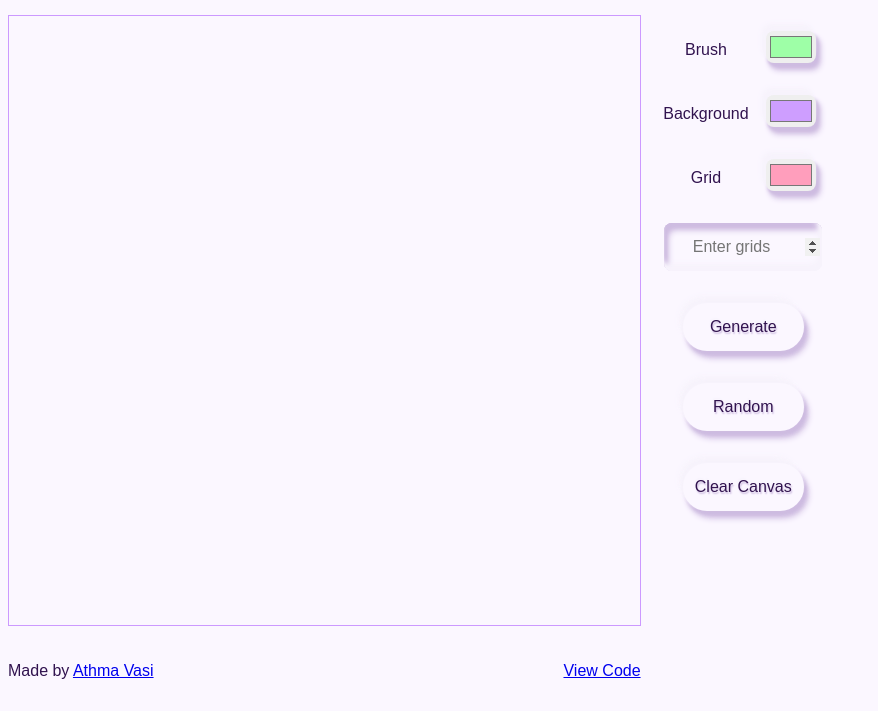
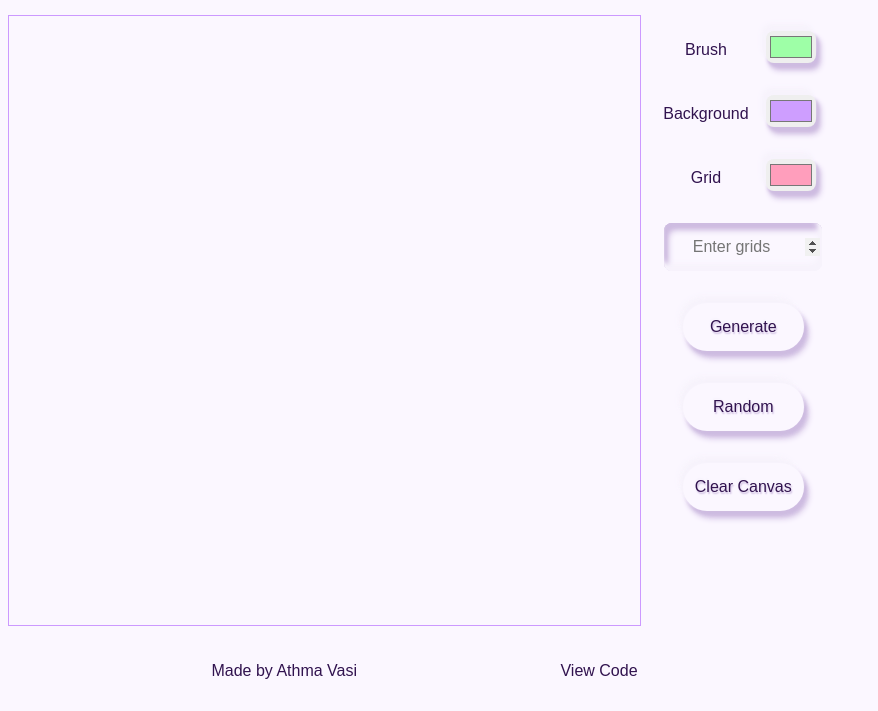
Before and after one commit to Athma-Vasi/Etch-A-Sketch, a plain HTML site: page index.html in a window 1280 px wide. Shown: the part 115-826 px from the top of the page, without its empty margins (0-878 px from the left). Drawn offline with Linux system fonts and the light colour scheme.

Commit message:
add github repo links, adjust footer

```diff
--- a/style.css
+++ b/style.css
@@ -126,8 +126,10 @@ label {
   background-color: var(--clr-bkgd);
   box-shadow: -1.6px -2.6px 2.6px var(--clr-shadow-light),
     -2.6px -4.2px 4.2px var(--clr-shadow-light),
-		-4.2px -6.9px 6.9px var(--clr-shadow-light), 1.6px 2.6px 2.6px var(--clr-shadow-dark),
-		2.6px 4.2px 4.2px var(--clr-shadow-dark), 4.2px 6.9px 6.9px var(--clr-shadow-dark);
+    -4.2px -6.9px 6.9px var(--clr-shadow-light),
+    1.6px 2.6px 2.6px var(--clr-shadow-dark),
+    2.6px 4.2px 4.2px var(--clr-shadow-dark),
+    4.2px 6.9px 6.9px var(--clr-shadow-dark);
   color: var(--clr-def--dark);
   text-shadow: -1px -1.6px 1.6px var(--clr-shadow-light),
     1px 1.6px 1.6px var(--clr-shadow-dark);
@@ -156,8 +158,10 @@ label {
   height: 2rem;
   box-shadow: -1.6px -2.6px 2.6px var(--clr-shadow-light),
     -2.6px -4.2px 4.2px var(--clr-shadow-light),
-		-4.2px -6.9px 6.9px var(--clr-shadow-light), 1.6px 2.6px 2.6px var(--clr-shadow-dark),
-		2.6px 4.2px 4.2px var(--clr-shadow-dark), 4.2px 6.9px 6.9px var(--clr-shadow-dark);
+    -4.2px -6.9px 6.9px var(--clr-shadow-light),
+    1.6px 2.6px 2.6px var(--clr-shadow-dark),
+    2.6px 4.2px 4.2px var(--clr-shadow-dark),
+    4.2px 6.9px 6.9px var(--clr-shadow-dark);
   transition: all 146ms cubic-bezier(0.19, 1, 0.22, 1);
 }
 
@@ -203,7 +207,12 @@ label {
 }
 
 footer {
+  grid-area: footer;
   display: flex;
-	justify-content: space-between;
+  justify-content: space-evenly;
   align-items: center;
 }
+a {
+  text-decoration: none;
+  color: var(--clr-def--dark);
+}
```
Lines whose indentation alone changed are shown as unchanged.
